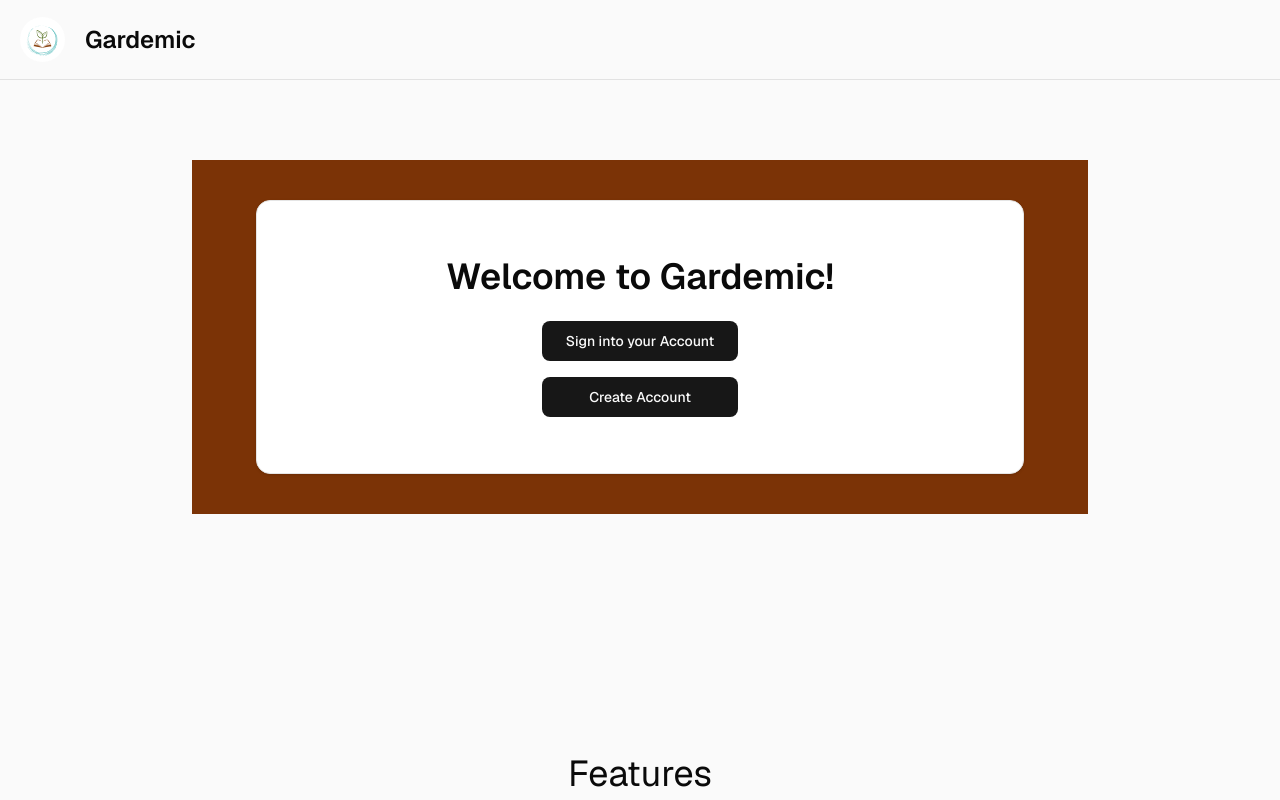
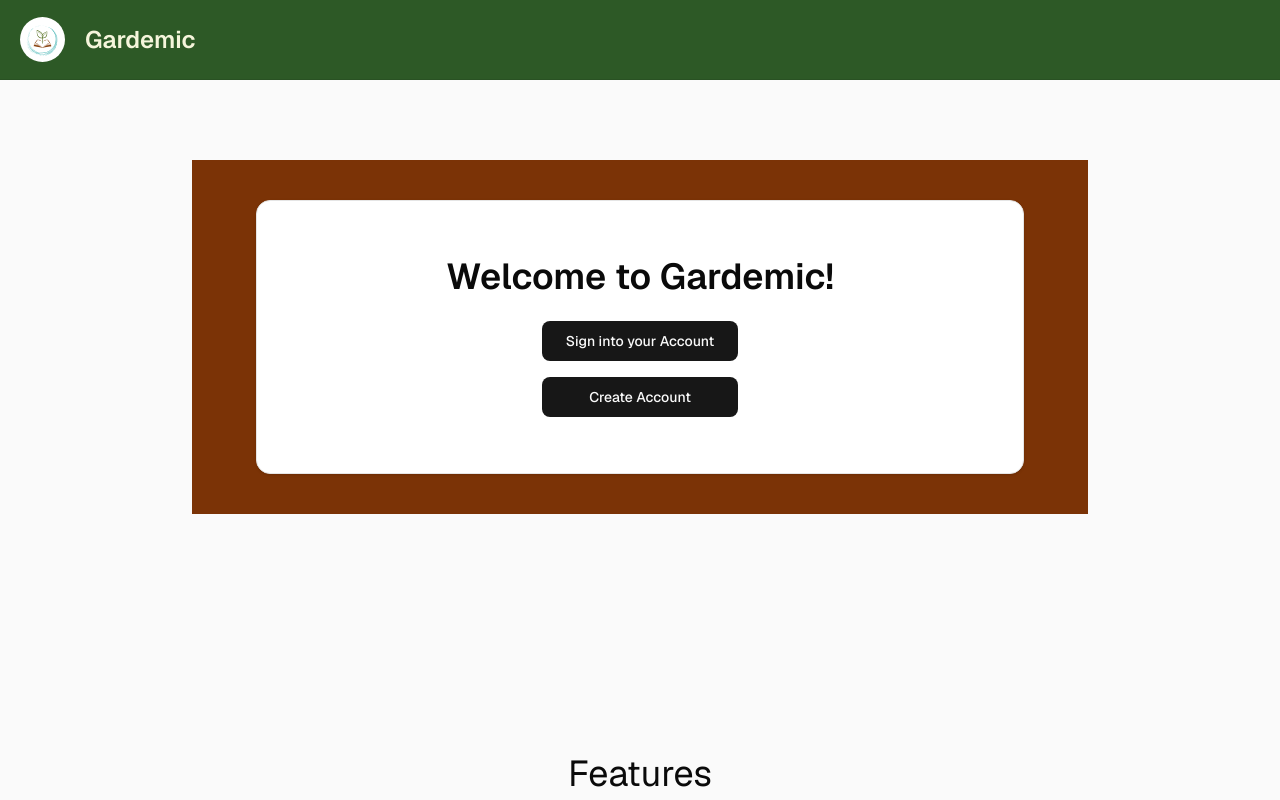
Before and after one commit to CSci-153-Web-Systems-and-Technologies/batch-2025-gardemic-web, a Next.js app: page / in a window 1280 px wide. Shown: the top 800 px of the page. Built offline with nearby package versions, Linux system fonts and the light colour scheme.

Commit message:
Change color in Navbar component

```diff
--- a/app/globals.css
+++ b/app/globals.css
@@ -128,6 +128,6 @@
     @apply border-border outline-ring/50;
   }
   body {
-    @apply bg-background text-foreground;
+    @apply text-foreground;
   }
 }
--- a/app/page.tsx
+++ b/app/page.tsx
@@ -6,7 +6,7 @@ export default function Home() {
   return (
     <div className="flex min-h-screen flex-col items-center justify-start bg-zinc-50 font-sans dark:bg-black">
       <main className="flex-1 w-full flex flex-col items-center gap-20 sm:items-start">
-        <nav className="w-full flex justify-center border-b border-b-foreground/10 h-20">
+        <nav className="w-full flex justify-center border-b border-b-foreground/10 bg-primary-green h-20">
           <NavBar />
         </nav>
 
--- a/components/NavBar.tsx
+++ b/components/NavBar.tsx
@@ -14,7 +14,7 @@ export default function NavBar() {
 
                 className="bg-white rounded-full"
                 />
-                <Link href={"/"} className="text-2xl">Gardemic</Link>
+                <Link href={"/"} className="text-2xl text-accent-white">Gardemic</Link>
             </div>
         </div>
     )
```
